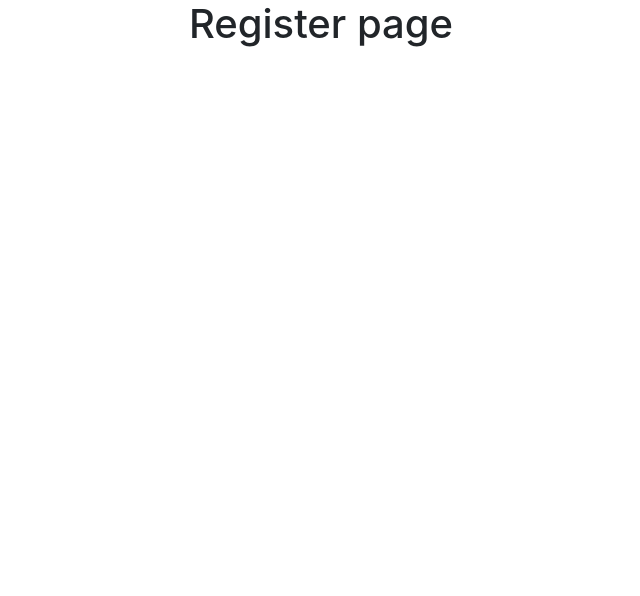
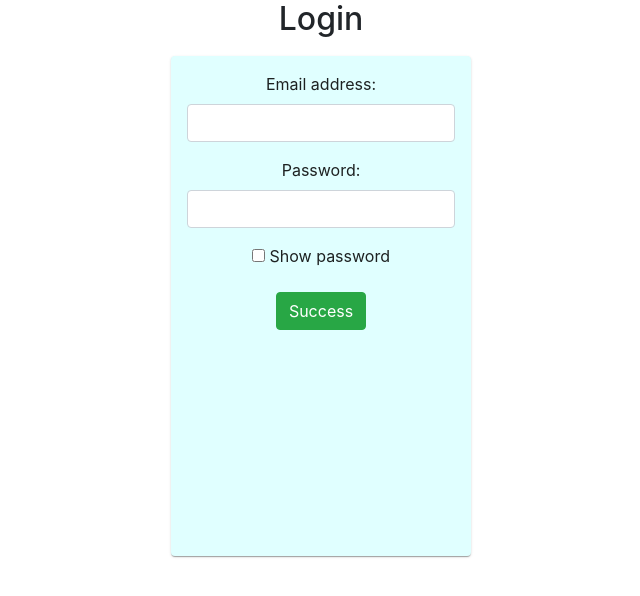
Before and after one commit to Anhle65/Game-review-front-end, a React (Create React App) app in the folder game-review/: page /api/v1/users/register in a window 1280 px wide. Shown: the top 596 px of the page, without its empty margins (319-959 px from the left). Built offline with nearby package versions, Linux system fonts and the light colour scheme.

Commit message:
allow user to log out

```diff
--- a/game-review/src/components/UserRegister.tsx
+++ b/game-review/src/components/UserRegister.tsx
@@ -1,6 +1,111 @@
+import React, {useState} from "react";
+import {NavLink, useNavigate} from "react-router-dom";
+import axios from "axios";
+import {rootUrl} from "../base.routes";
+import CSS from "csstype";
+import {Alert} from "react-bootstrap";
+import {Card, CardContent, Stack, Typography} from "@mui/material";
+
 const UserRegister = () => {
+    const [email, setEmail] = useState('');
+    const [password, setPassword] = useState('');
+    const [error, setError] = useState('');
+    const [errorFlag, setErrorFlag] = useState(false);
+    const [showPassword, setShowPassword] = useState(false);
+    const [pwFormType, setPwFormType] = React.useState('');
+    const navigate = useNavigate();
+
+    React.useEffect(() => {
+        setPwFormType(showPassword ? 'text' : 'password');
+    }, [ showPassword ]);
+    const updateEmailState = (event: React.ChangeEvent<HTMLInputElement>) => {
+        setEmail(event.target.value)
+        setError('');
+        setErrorFlag(false);
+    }
+    const updatePasswordState = (event: React.ChangeEvent<HTMLInputElement>) => {
+        setPassword(event.target.value)
+        setError('');
+        setErrorFlag(false);
+    }
+    const onSubmit = async () => {
+        try {
+            const response = await
+                axios.post("http://localhost:4941"+rootUrl + '/users/login', {
+                    email: email,
+                    password: password
+                }, {
+                    timeout: 10000
+                });
+            setErrorFlag(false);
+            setError('');
+            const {userId, token} = response.data;
+            localStorage.setItem('token', token);
+            localStorage.setItem('userId', userId);
+            console.log(userId);
+            navigate(rootUrl + '/users/' + userId);
+        } catch(error:any) {
+            console.log(error);
+            console.log(email);
+            console.log(password);
+            setErrorFlag(true);
+            if (axios.isAxiosError(error)) {
+                if (error.response?.status === 400) {
+                    if(password.length < 6 || password.length > 64) {
+                        setError("Password length must be from 6 to 64 characters");
+                    } else
+                        setError("Invalid email");
+                } else{
+                    if (error.response?.status === 401) {
+                        setError("Wrong email or password");
+                    } else
+                        setError("Failed to login");
+                }
+            } else {
+                setError("Unexpected error");
+            }
+        }
+    };
+    const loginCardStyles: CSS.Properties = {
+        display: "inline-block",
+        height: "500px",
+        width: "300px",
+        margin: "10px",
+        padding: "0px",
+        backgroundColor: "lightcyan",
+    }
     return (
-        <h1>Register page</h1>
-    )
+        <div className="login-form-container">
+            <h2 className="login-title">Login</h2>
+            {error && <Alert variant="danger">{error}</Alert>}
+            <Card sx={loginCardStyles}>
+                <CardContent >
+                    <form>
+                        <Stack direction="column" spacing={2} sx={{
+                            justifyContent: "space-around",
+                            alignItems: "center",
+                        }}>
+                            <div className="login-form">
+                                <label htmlFor="email">Email address:</label>
+                                <input type="email" className="form-control" id="email" onChange={updateEmailState}/>
+                            </div>
+                            <div className="login-form">
+                                <label htmlFor="pwd">Password:</label>
+                                <input type={pwFormType} className="form-control" id="pwd" onChange={updatePasswordState}/>
+                            </div>
+                            <div className="checkbox">
+                                <label><input type="checkbox" checked={showPassword}
+                                              onChange={() => setShowPassword(prev => !prev)}/> Show password</label>
+                            </div>
+                            <button type="button" className="btn btn-success" onClick={(e) => {
+                                e.preventDefault(); // Prevent form from refreshing the page
+                                onSubmit();
+                            }}>Success</button>
+                        </Stack>
+                    </form>
+                </CardContent>
+            </Card>
+        </div>
+    );
 }
 export default UserRegister;
```
